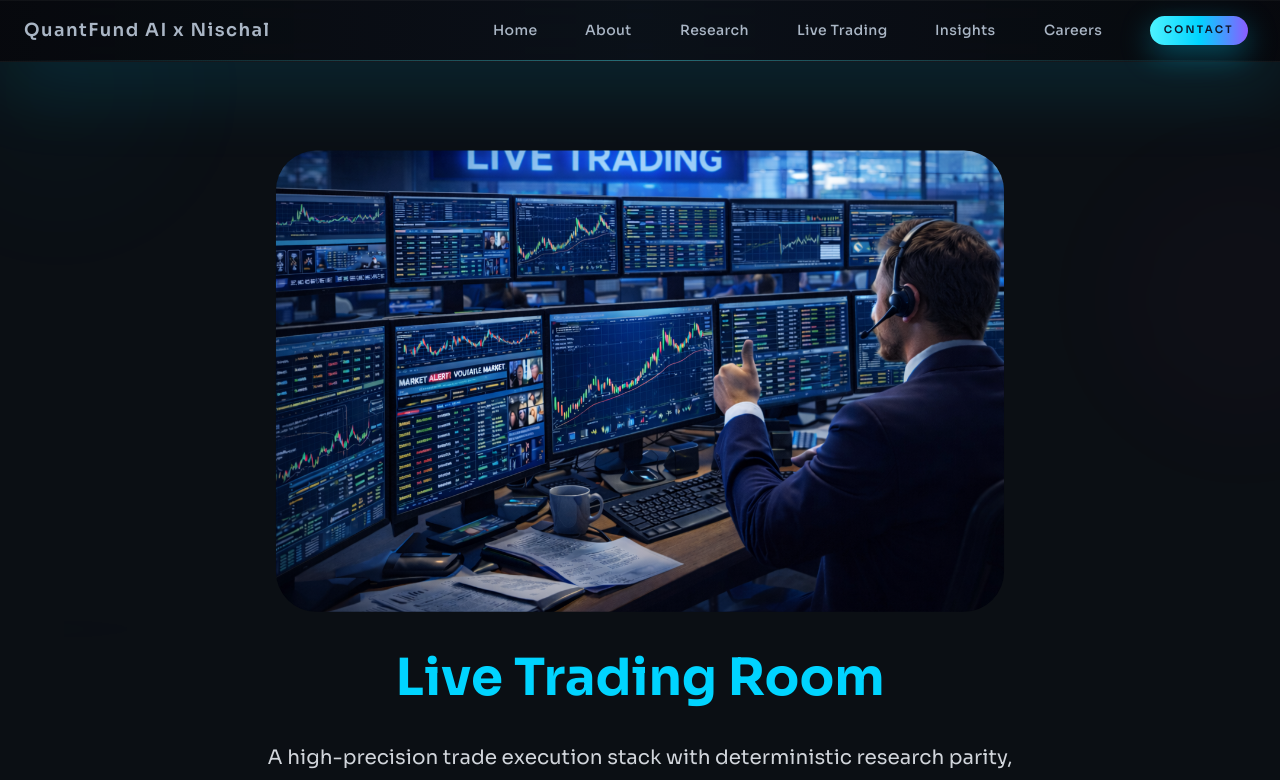
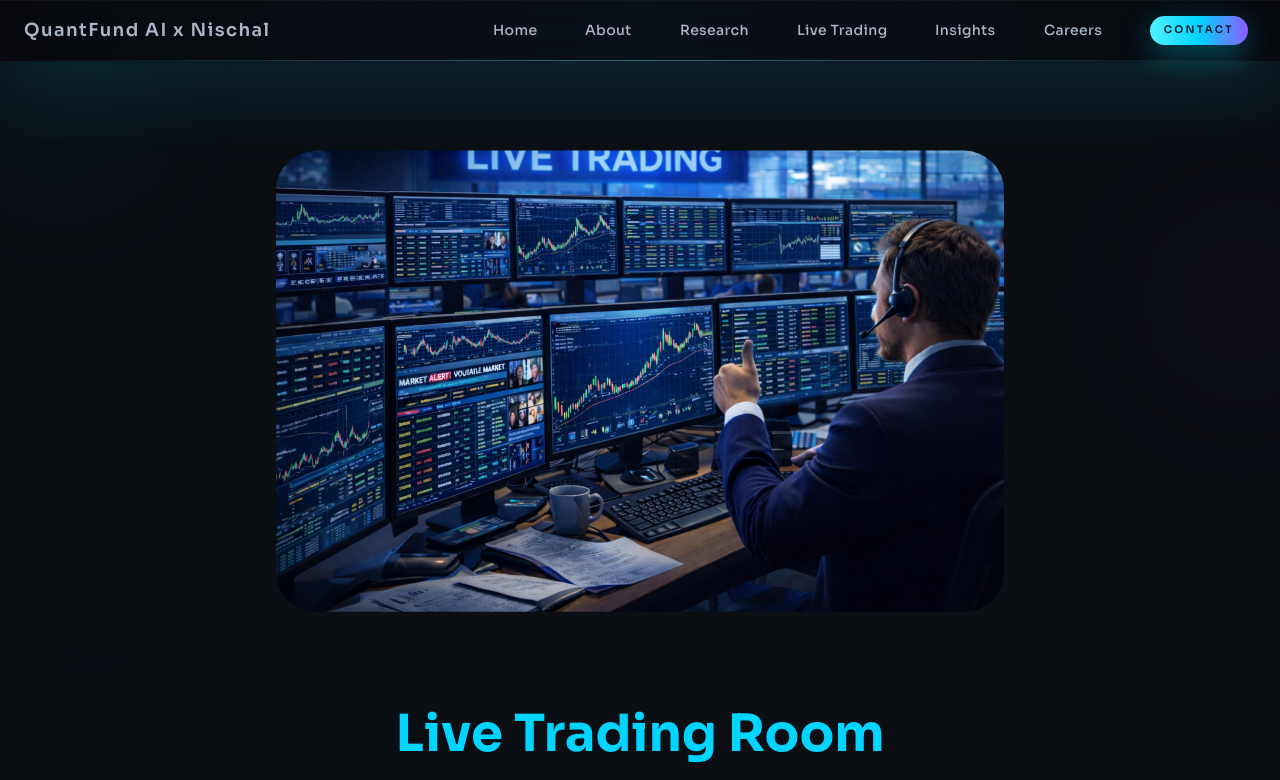
Before and after one commit to nneupane1/quant_website, a Next.js app: page /engine in a window 1280 px wide. Shown: the top 780 px of the page. Built offline with nearby package versions, Linux system fonts and the light colour scheme.

Commit message:
Nudge live trading stripe and heading down

```diff
--- a/app/engine/page.jsx
+++ b/app/engine/page.jsx
@@ -24,11 +24,11 @@ export default function Engine() {
                 style={{ clipPath: 'inset(12% 10% 12% 10% round 40px)' }}
               />
             </div>
-            <div className="relative -mt-16 mb-10 h-4 overflow-hidden">
+            <div className="relative -mt-8 mb-10 h-4 overflow-hidden">
               <div className="absolute left-1/2 top-0 h-full w-2/3 -translate-x-1/2 rounded-full bg-gradient-to-r from-transparent via-neon-blue/60 to-transparent blur-md animate-light-sweep" />
               <div className="absolute left-0 top-0 h-full w-full bg-gradient-to-r from-transparent via-neon-pink/40 to-transparent opacity-70 animate-light-sweep delay-[1.5s]" />
             </div>
-            <h1 className="text-[2.55rem] md:text-[3.2rem] font-bold -mt-10 mb-6">
+            <h1 className="text-[2.55rem] md:text-[3.2rem] font-bold -mt-4 mb-6">
               <span className="text-neon-blue">Live Trading Room</span>
             </h1>
             <p className="text-xl text-gray-300 leading-relaxed max-w-4xl mx-auto">
```
